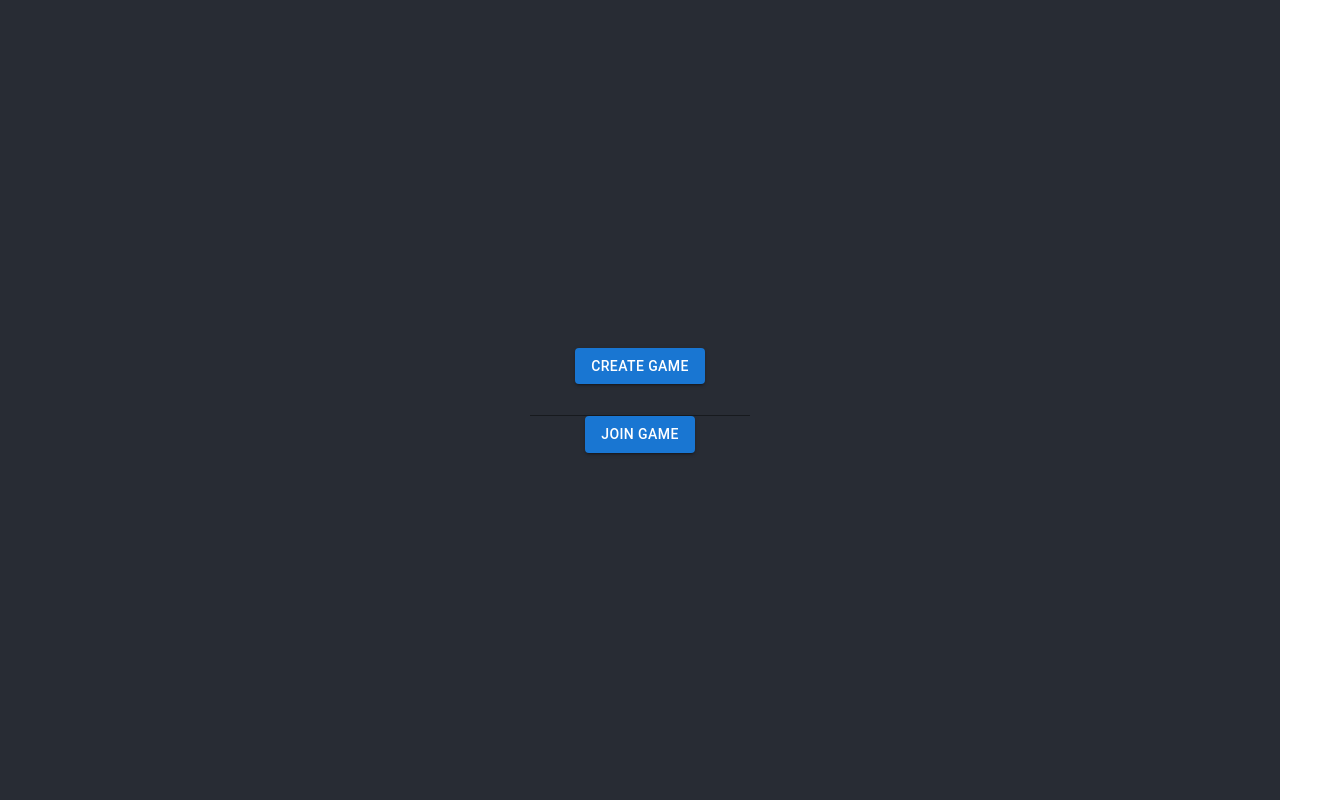
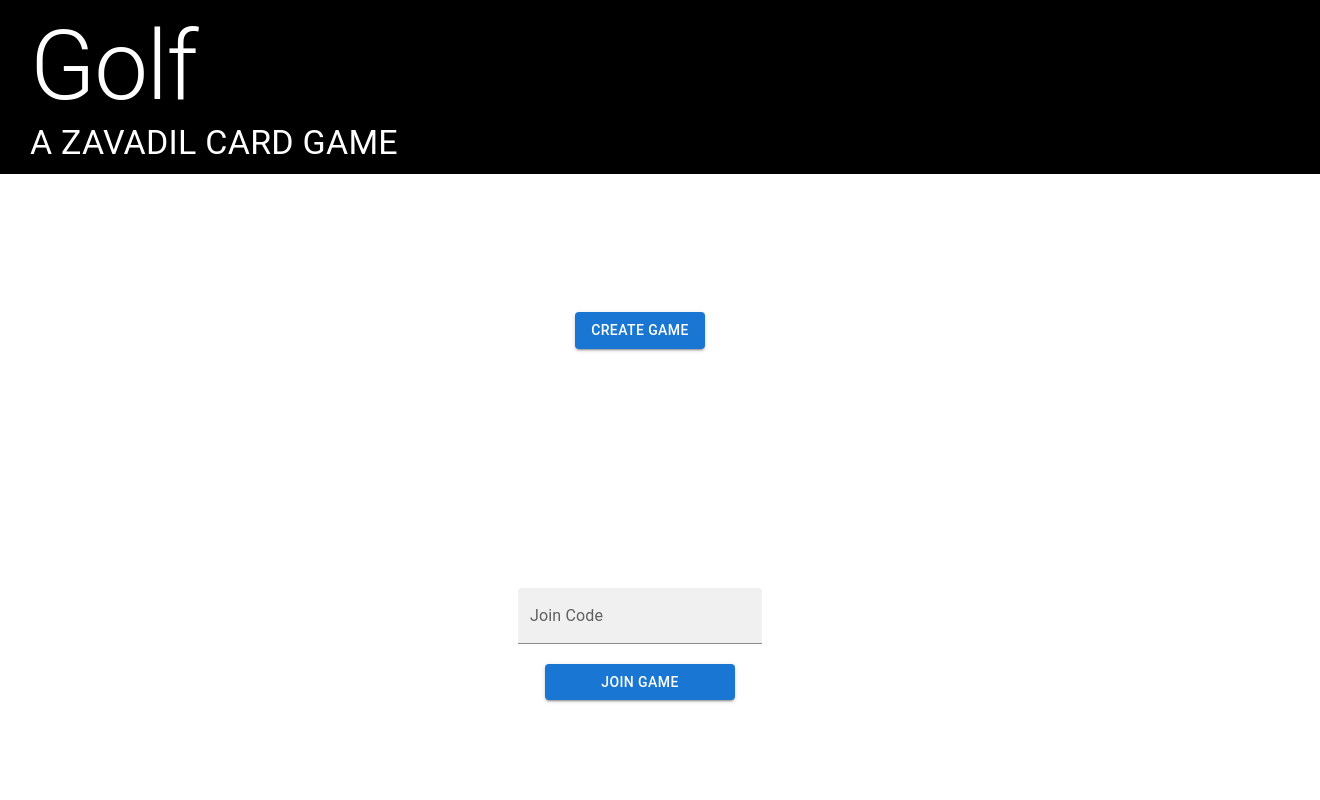
Before and after one commit to taylorrgriffin/golf, a React (Create React App) app: page / in a window 1280 px wide. Shown: the whole page, 1320 px wide, since content can reach past the window. Built offline with nearby package versions, Linux system fonts and the light colour scheme.

Commit message:
Style home page and break it up into components

```diff
--- a/package.json
+++ b/package.json
@@ -18,6 +18,7 @@
     "react": "^17.0.2",
     "react-dom": "^17.0.2",
     "react-firebase-hooks": "^4.0.1",
+    "react-router-dom": "^6.2.1",
     "react-scripts": "5.0.0",
     "typescript": "^4.5.4",
     "web-vitals": "^2.1.3"
--- a/src/App.css
+++ b/src/App.css
@@ -1,5 +1,6 @@
 .App {
   text-align: center;
+  flex: 1;
 }
 
 .App-logo {
--- a/src/App.tsx
+++ b/src/App.tsx
@@ -1,36 +1,12 @@
-import React, { useEffect, useState } from 'react';
-import { Button, Input } from '@mui/material';
-import { onSnapshot, collection, doc, setDoc, getDoc} from 'firebase/firestore';
+import React from 'react';
+
+// import { onSnapshot, collection, doc, setDoc, getDoc} from 'firebase/firestore';
 
 import './App.css';
-import { Game } from './models/Game';
-import { GameService } from './services/GameService';
+import Router from './router/Router';
 
 function App() {
-  const [game, setGame] = useState<Game>();
-  const [joinCode, setJoinCode] = useState('');
 
-  const gameService = new GameService();
-
-  const joinGame = async () => {
-    let game = await gameService.findGame(joinCode);
-    if (game == null) {
-      console.info("Could not find game");
-    }
-    else {
-      setGame(game);
-    }
-  }
-
-  const createGame = async () => {
-    let game = await gameService.initializeGame();
-    if (game == null) {
-      console.info("Could not create game");
-    }
-    else {
-      setGame(game);
-    }
-  }
 
   // useEffect(
   //   () =>
@@ -43,15 +19,7 @@ function App() {
   return (
     <div className="App">
       <div className="App-container">
-        <Button variant="contained" color="primary" onClick={async() => {createGame()}}>
-          Create Game
-        </Button>
-        <Input onChange={async (e) => {
-          setJoinCode(e.target.value);
-        }} />
-        <Button variant="contained" color="primary" onClick={()=>{joinGame()}}>
-          Join Game
-        </Button>
+        <Router/>
       </div>
     </div>
   );
--- /dev/null
+++ b/src/components/home/Home.tsx
@@ -0,0 +1,83 @@
+import React, { useState } from 'react';
+
+import { Button, FilledInput, FormControl, InputLabel } from '@mui/material';
+
+import { Game } from '../../models/Game';
+import { GameService } from '../../services/GameService';
+
+export const Home = () => {
+  const [game, setGame] = useState<Game>();
+  const [joinCode, setJoinCode] = useState('');
+
+  const gameService = new GameService();
+
+  const joinGame = async () => {
+    let game = await gameService.findGame(joinCode);
+    if (game == null) {
+      console.info("Could not find game");
+    }
+    else {
+      setGame(game);
+    }
+  }
+
+  const createGame = async () => {
+    let game = await gameService.initializeGame();
+    if (game == null) {
+      console.info("Could not create game");
+    }
+    else {
+      setGame(game);
+    }
+  }
+
+  return (
+    <div style={styles.container}>
+      <div style={styles.topHalf}>
+          <span>
+            <Button variant="contained" color="primary" onClick={async() => {createGame()}}>
+              Create Game
+            </Button>
+          </span>
+      </div>
+      <div style={styles.bottomHalf}>
+        <FormControl variant="filled">
+          <InputLabel htmlFor="component-filled">Join Code</InputLabel>
+          <FilledInput id="component-filled" value={joinCode} onChange={async (e) => {
+            e.target.value = e.target.value.toUpperCase();
+            setJoinCode(e.target.value) }} />
+        </FormControl>
+        <Button variant="contained" color="primary" style={{ width: '190px', marginTop: '20px' }} onClick={()=>{joinGame()}}>
+          Join Game
+        </Button>
+      </div>
+    </div>
+  )
+}
+
+const styles = {
+  container: {
+    justifyContent: 'space-evenly',
+    // backgroundColor: '#282c34' as const,
+    backgroundColor: 'white' as const,
+    flex: 1,
+    width: '100vw',
+    display: 'flex',
+    flexDirection: 'column' as const
+  },
+  topHalf: {
+    flex: 1,
+    justifyContent: 'center',
+    display: 'flex',
+    flexDirection: 'column' as const,
+    borderBottom: '1px solid'
+  },
+  bottomHalf: {
+    flex: 1,
+    flexDirection: 'column' as const,
+    display: 'flex',
+    textAlign: 'center' as const,
+    justifyContent: 'center',
+    alignItems: 'center',
+  }
+}
--- /dev/null
+++ b/src/components/shared/Header.tsx
@@ -0,0 +1,28 @@
+import React from 'react';
+import { Typography } from '@mui/material';
+
+const Header = () => {
+  return (
+    <div style={styles.container}>
+      <Typography variant="h1" component="h1">
+        Golf
+      </Typography>
+      <Typography variant="h4" component="h2">
+        A ZAVADIL CARD GAME
+      </Typography>
+    </div>
+  )
+}
+
+let styles = {
+  container: {
+    backgroundColor: 'black',
+    width: '100vw',
+    textAlign: 'left' as const,
+    padding: '10px',
+    paddingLeft: '30px',
+    color: 'white'
+  }
+}
+
+export default Header;
--- /dev/null
+++ b/src/components/shared/PageNotFound.tsx
@@ -0,0 +1,37 @@
+import React from 'react';
+
+export const PageNotFound = () => {
+  return (
+    <div style={styles.container}>
+      <p style={{ textAlign: "center" }}>
+        We couldn't find that page.
+      </p>
+    </div>
+  );
+}
+
+let styles = {
+  container: {
+    display: 'flex',
+    flexDirection: 'column' as const,
+    justifyContent: 'center',
+    alignItems: 'left',
+    color: 'white',
+    fontSize: 'calc(8px + 2vmin)',
+    paddingLeft: '10vw',
+    paddingRight: '10vw',
+    textAlign: 'left' as const,
+    flex: '1 1 auto',
+    // backgroundColor: PAGE_BACKGROUND
+  },
+  heading: {
+    textAlign: 'center',
+    fontSize: '4em',
+    fontWeight: 'bolder',
+  },
+  subHeading: {
+    textAlign: 'center',
+    fontSize: '2em',
+    fontWeight: 'bolder',
+  },
+}
--- /dev/null
+++ b/src/router/Router.tsx
@@ -0,0 +1,34 @@
+import {
+  BrowserRouter,
+  Routes,
+  Route
+} from "react-router-dom";
+
+import { Home } from '../components/home/Home';
+import Header from "../components/shared/Header";
+import { PageNotFound } from '../components/shared/PageNotFound';
+
+const Router = () => {
+  return (
+    <div style={styles.body}>
+      <BrowserRouter>
+        <Header/>
+          <Routes>
+            <Route path="/" element={<Home />} />
+            <Route path="*" element={<PageNotFound />} />
+          </Routes>
+      </BrowserRouter>
+    </div>
+  )
+}
+
+const styles = {
+  body: {
+    display: 'flex',
+    height: '100vh',
+    width: '100vw',
+    flexDirection: 'column' as const
+  }
+}
+
+export default Router;
```
Also changed, not shown: 1 other file (tests, documents, lock files or other folders).
